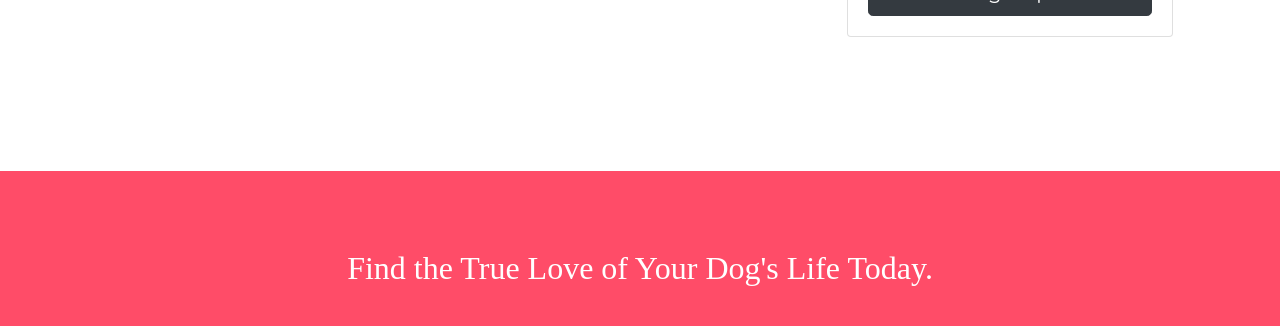
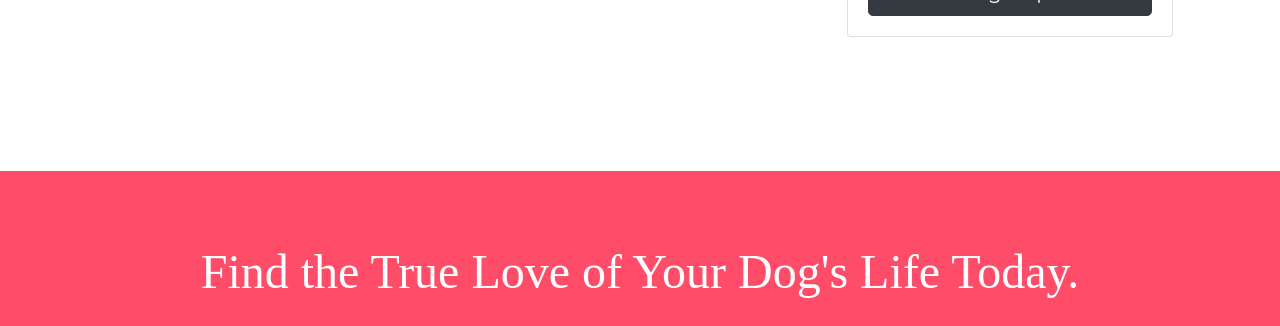
Before and after one commit to InnocentDaksh63/tinDog-website, a plain HTML site: page index.html in a window 1280 px wide. Shown: the part 2242-2568 px from the top of the page. Drawn offline with nearby package versions, Linux system fonts and the light colour scheme.

Commit message:
refactor

```diff
--- a/styles.css
+++ b/styles.css
@@ -138,8 +138,8 @@ p{
 }
 .cta-heading{
     font-family: "Montserrat-Black";
-    font-size: 2rem;
-    line-height: 1rem;
+    font-size: 3rem;
+    line-height: 1.5rem;
 }
 
 #footer {
```
